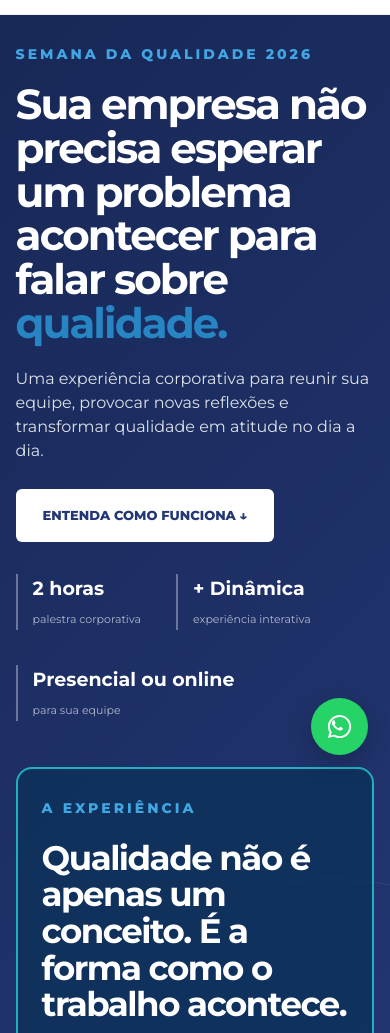
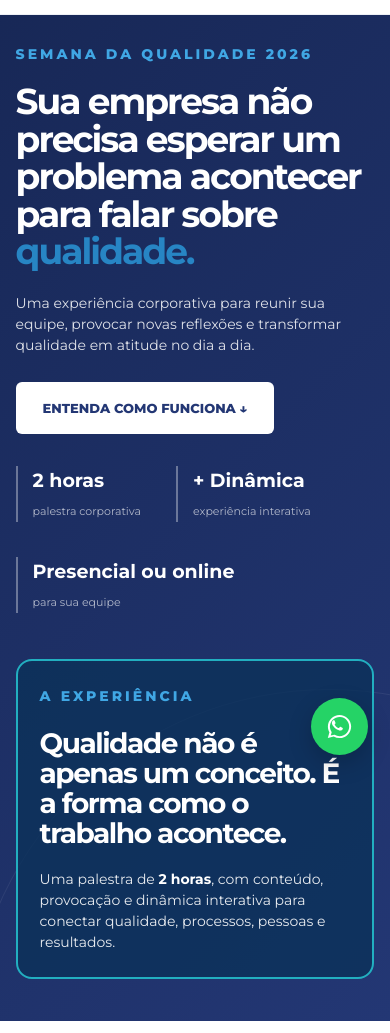
Before and after one commit to monitorenegocios/jornadasetrilhas, a plain HTML site: page semanadaqualidade2026/index.html in a window 390 px wide. Shown: the part 67-1100 px from the top of the page. Drawn offline with Linux system fonts and the light colour scheme.

Commit message:
Update index.html

```diff
--- a/semanadaqualidade2026/index.html
+++ b/semanadaqualidade2026/index.html
@@ -131,10 +131,10 @@ footer{background:var(--dark);padding:30px 0;color:#fff}
 @media(max-width:600px){
 section{padding:24px 0}
 .hero{min-height:0;padding:108px 0 42px}
-.hero h1{font-size:42px;letter-spacing:-2px}
-.hero p{font-size:16px}
-.hero-card{padding:28px 24px}
-.hero-card h2{font-size:34px}
+.hero h1{font-size:36px;letter-spacing:-2px}
+.hero p{font-size:14px}
+.hero-card{padding:24px 22px}
+.hero-card h2{font-size:28px}
 .why-grid,.offer-grid,.form-row{grid-template-columns:1fr}
 .form-box{padding:25px}
 .header-btn{display:none}
```
